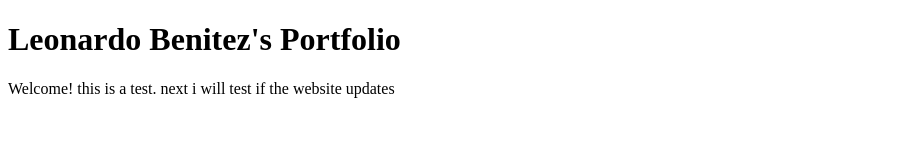
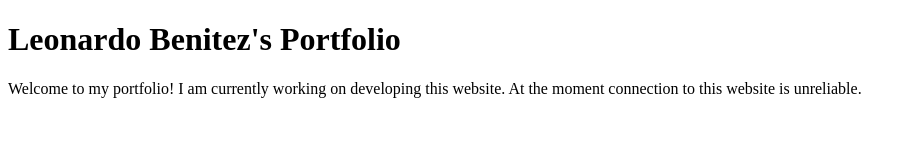
Before and after one commit to Lbenitez60/CFTesting, a plain HTML site: page index.html in a window 1280 px wide. Shown: the whole page, without its empty margins (0-916 px from the left). Drawn offline with Linux system fonts and the light colour scheme.

Commit message:
Update index.html

```diff
--- a/index.html
+++ b/index.html
@@ -6,7 +6,7 @@
 <body>
 
 <h1>Leonardo Benitez's Portfolio</h1>
-<p>Welcome! this is a test. next i will test if the website updates</p>
+<p>Welcome to my portfolio! I am currently working on developing this website. At the moment connection to this website is unreliable.</p>
 
 </body>
 </html>
```
